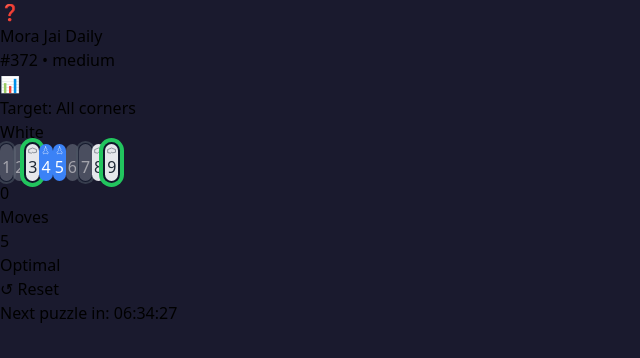
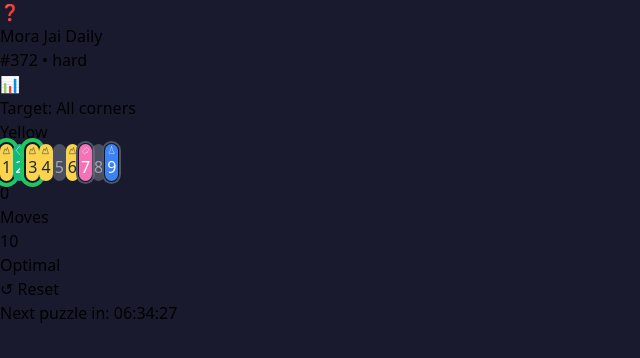
Before and after one commit to benneh5-time/mora-jai-daily, a React (Vite) app: page / in a window 1280 px wide. Shown: the top 358 px of the page, without its empty margins (0-640 px from the left). Built offline with nearby package versions, Linux system fonts and the light colour scheme; the HTML template or start-up script is replaced by a standard one.

Commit message:
update day of week

```diff
--- a/src/puzzle.js
+++ b/src/puzzle.js
@@ -263,14 +263,17 @@ export const getDailyPuzzle = () => {
 
   // Difficulty progression
   let difficulty;
-  if (puzzleNum % 7 === 0) {
-    difficulty = 'expert';
-  } else if (puzzleNum % 7 === 6) {
-    difficulty = 'hard';
-  } else if (puzzleNum % 3 === 0) {
-    difficulty = 'medium';
+  const today = new Date();
+  const dayOfWeek = today.getUTCDay();
+
+  if (dayOfWeek === 0) {
+    difficulty = 'expert';    // Sunday
+  } else if (dayOfWeek === 6) {
+    difficulty = 'hard';      // Saturday
+  } else if (dayOfWeek === 3 || dayOfWeek === 5) {
+    difficulty = 'medium';    // Wednesday & Friday
   } else {
-    difficulty = 'easy';
+    difficulty = 'easy';      // Mon, Tue, Thu
   }
 
   const difficultySettings = {
```
